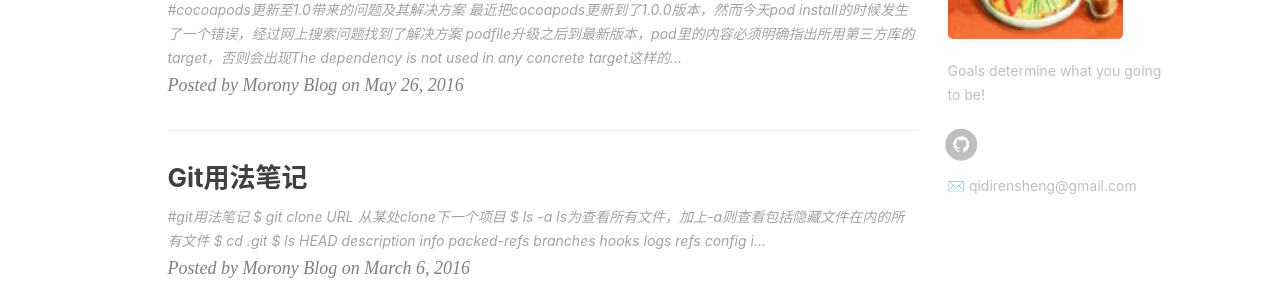
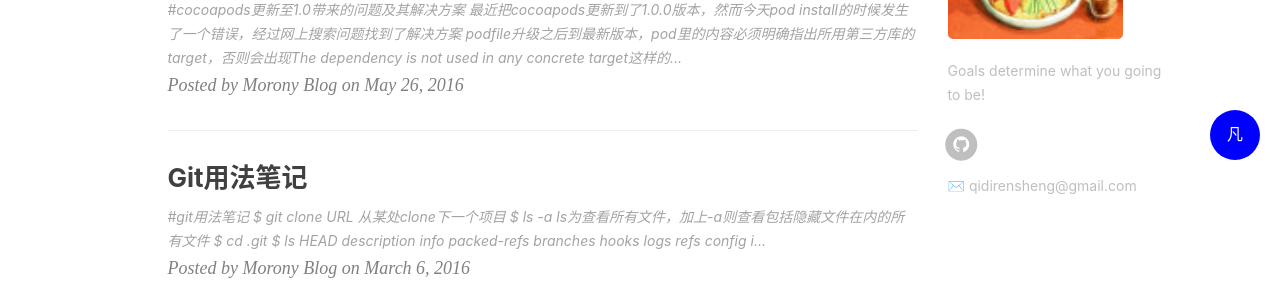
Before and after one commit to bw4uf/bw4uf.github.io, a Jekyll site: the page built from index.html, in a window 1280 px wide. Shown: the part 720-1020 px from the top of the page. Built offline with Jekyll 4.4.1, drawn with Linux system fonts in a browser that asks for light colours; nearby versions of some CDN libraries; the list of posts is cut into pages by our own code; comment, search, counter and statistics services are not loaded.

Commit message:
Update head.html

```diff
--- a/_includes/head.html
+++ b/_includes/head.html
@@ -51,5 +51,44 @@
     <![endif]-->
 
     <!-- ga & ba script hoook -->
-    <script src="chatbot.html"></script>
+    <style>
+        /* 样式以使图标固定在底部右侧 */
+        .chatbot-icon {
+            position: fixed;
+            bottom: 20px;
+            right: 20px;
+            background-color: blue; /* 设置蓝色背景 */
+            border-radius: 50%; /* 使图标变成圆形 */
+            width: 50px; /* 设置图标的宽度 */
+            height: 50px; /* 设置图标的高度 */
+            display: flex;
+            align-items: center;
+            justify-content: center;
+            color: white; /* 设置图标内文字的颜色为白色 */
+            cursor: pointer;
+        }
+    </style>
 </head>
+<body>
+<!-- Chatbot 的内容 -->
+<div id="chatbot-content" style="display: none;">
+    <!-- 这里放置 Chatbot 的内容，可以引用 chatbot.html 文件或其他内容 -->
+    <iframe src="chatbot.html" style="width: 100%; height: 100%;"></iframe>
+</div>
+
+<!-- 固定的 Chatbot 图标 -->
+<div class="chatbot-icon" onclick="toggleChatbot()">凡</div>
+
+<!-- JavaScript 控制 Chatbot 显示和隐藏 -->
+<script>
+    // 切换 Chatbot 的显示和隐藏状态
+    function toggleChatbot() {
+        var chatbotContent = document.getElementById("chatbot-content");
+        if (chatbotContent.style.display === "none") {
+            chatbotContent.style.display = "block"; // 显示 Chatbot 内容
+        } else {
+            chatbotContent.style.display = "none"; // 隐藏 Chatbot 内容
+        }
+    }
+</script>
+</body>
```
